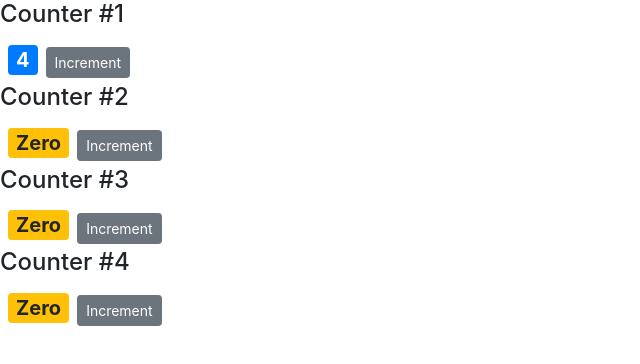
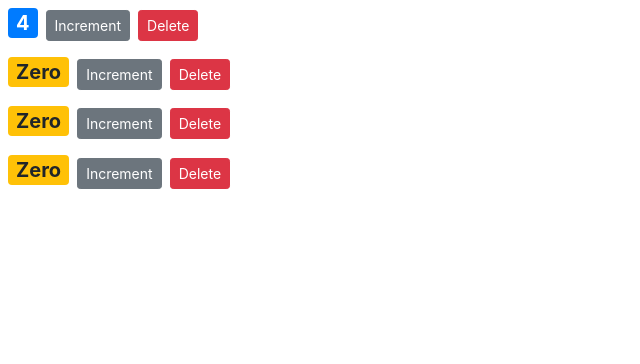
Before and after one commit to karyaTio/react-shopping-list-by-Programming-with-Mosh, a React (Create React App) app: page / in a window 1280 px wide. Shown: the top 364 px of the page, without its empty margins (0-640 px from the left). Built offline with nearby package versions, Linux system fonts and the light colour scheme.

Commit message:
Raising and handling event

```diff
--- a/src/components/counter.jsx
+++ b/src/components/counter.jsx
@@ -10,12 +10,8 @@ class Counter extends Component {
   };
 
   render() {
-    console.log(this.props);
-
     return (
       <div>
-        {/* {this.props.children} */}
-        <h4>Counter #{this.props.id}</h4>
         <span style={{ fontSize: 20 }} className={this.getBadgeClasses()}>
           {this.formatCount()}
         </span>
@@ -25,6 +21,13 @@ class Counter extends Component {
           className="btn btn-secondary btn-sm"
         >
           Increment
+        </button>
+
+        <button
+          onClick={this.props.onDelete}
+          className="btn btn-danger btn-sm m-2"
+        >
+          Delete
         </button>
       </div>
     );
--- a/src/components/counters.jsx
+++ b/src/components/counters.jsx
@@ -1,6 +1,6 @@
 import React, { Component } from "react";
 import Counter from "./counter";
-// Passing Childern
+// Raising and handling event
 class Counters extends Component {
   state = {
     counters: [
@@ -11,13 +11,20 @@ class Counters extends Component {
     ]
   };
 
+  handleDelete = () => {
+    console.log("Event Handler Called");
+  };
+
   render() {
     return (
       <div>
         {this.state.counters.map(counter => (
-          <Counter key={counter.id} value={counter.value} id={counter.id}>
-            <h4>Counter #{counter.id}</h4>
-          </Counter>
+          <Counter
+            key={counter.id}
+            value={counter.value}
+            id={counter.id}
+            onDelete={this.handleDelete}
+          />
         ))}
       </div>
     );
```
